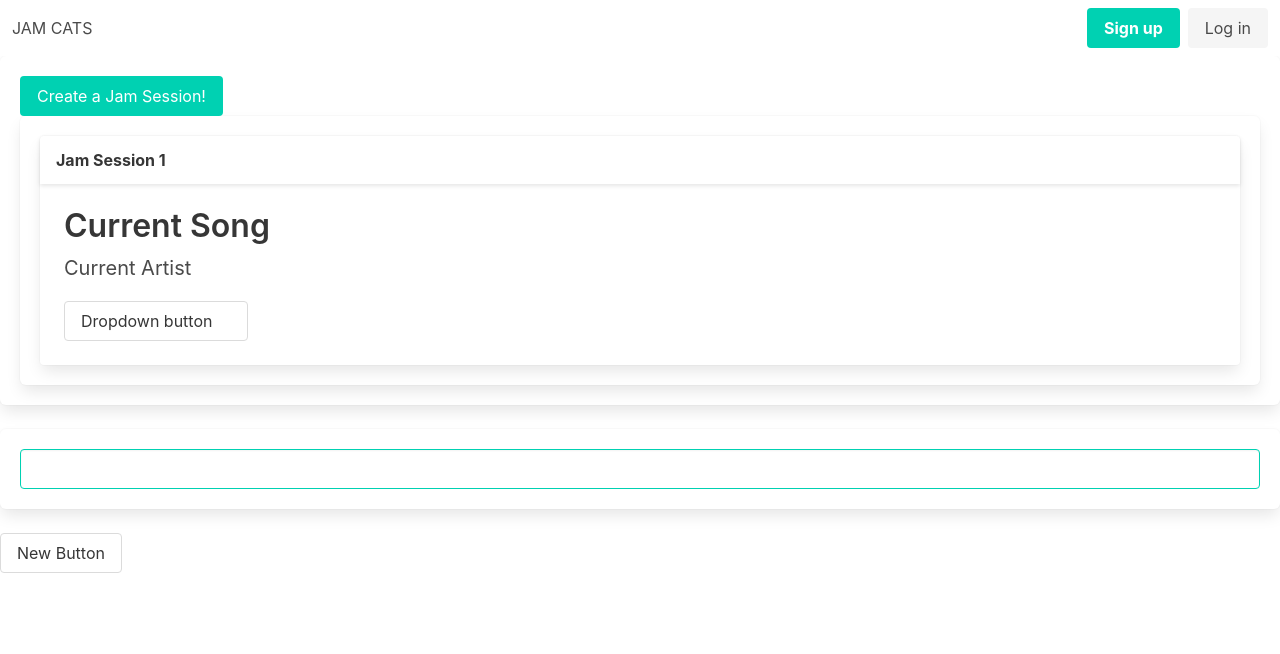
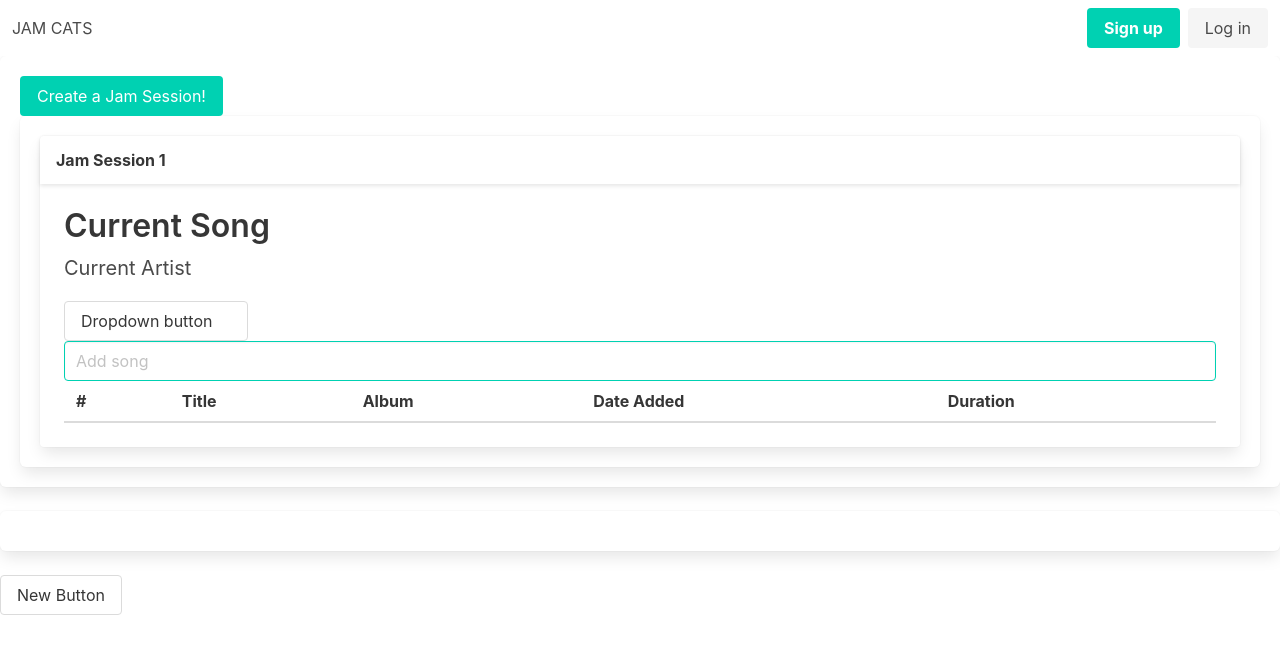
Before and after one commit to JamCatLabs/JamCats, a React app: page / in a window 1280 px wide. Shown: the top 654 px of the page. Built offline with nearby package versions, Linux system fonts and the light colour scheme.

Commit message:
add queue/playlist component to container

```diff
--- a/client/App.jsx
+++ b/client/App.jsx
@@ -23,7 +23,6 @@ class App extends Component {
             users in session container
             logout button
              */}
-            <input type='search' className='input is-primary'></input>
 
           </div>
           <button className='button'>New Button</button>
--- a/client/components/Queue.js
+++ b/client/components/Queue.js
@@ -0,0 +1,27 @@
+import React from 'react'
+
+function Queue() {
+  return (
+    <div>
+      <input type='search' className='input is-primary' placeholder='Add song'></input>
+      <table className='table'>
+        <thead>
+          <tr>
+            <th>#</th>
+            <th>Title</th>
+            <th>Album</th>
+            <th>Date Added</th>
+            <th>Duration</th>
+          </tr>
+        </thead>
+        <tbody>
+          {/* when we add a song it will add a table row here */}
+
+
+        </tbody>
+        </table>
+    </div>
+  )
+}
+
+export default Queue
--- a/client/constants/types.js
+++ b/client/constants/types.js
@@ -0,0 +1,3 @@
+// action types
+
+export const ADD_SONG = 'ADD_SONG';
--- a/client/containers/Home.js
+++ b/client/containers/Home.js
@@ -5,6 +5,7 @@
   cards to hold informatoin about each jam session
   */}
 import React, { useState } from 'react'
+import Queue from '../components/Queue'
 
 function Home() {
   const [isActive, setIsActive] = useState(false)
@@ -46,6 +47,7 @@ function Home() {
                 </div>
               </div>
             </div>
+            <Queue/>
           </div>
         </div>
       </div>
--- a/package.json
+++ b/package.json
@@ -20,6 +20,7 @@
     "cross-env": "^7.0.3",
     "express": "^4.17.3",
     "mongoose": "^6.2.4",
+    "nodemon": "^2.0.15",
     "pg": "^8.7.3",
     "react": "^17.0.2",
     "react-dom": "^17.0.2",
```
Also changed, not shown: client/components/Home.js (added, +12 -0 lines), client/components/JamSessions.js (added).
